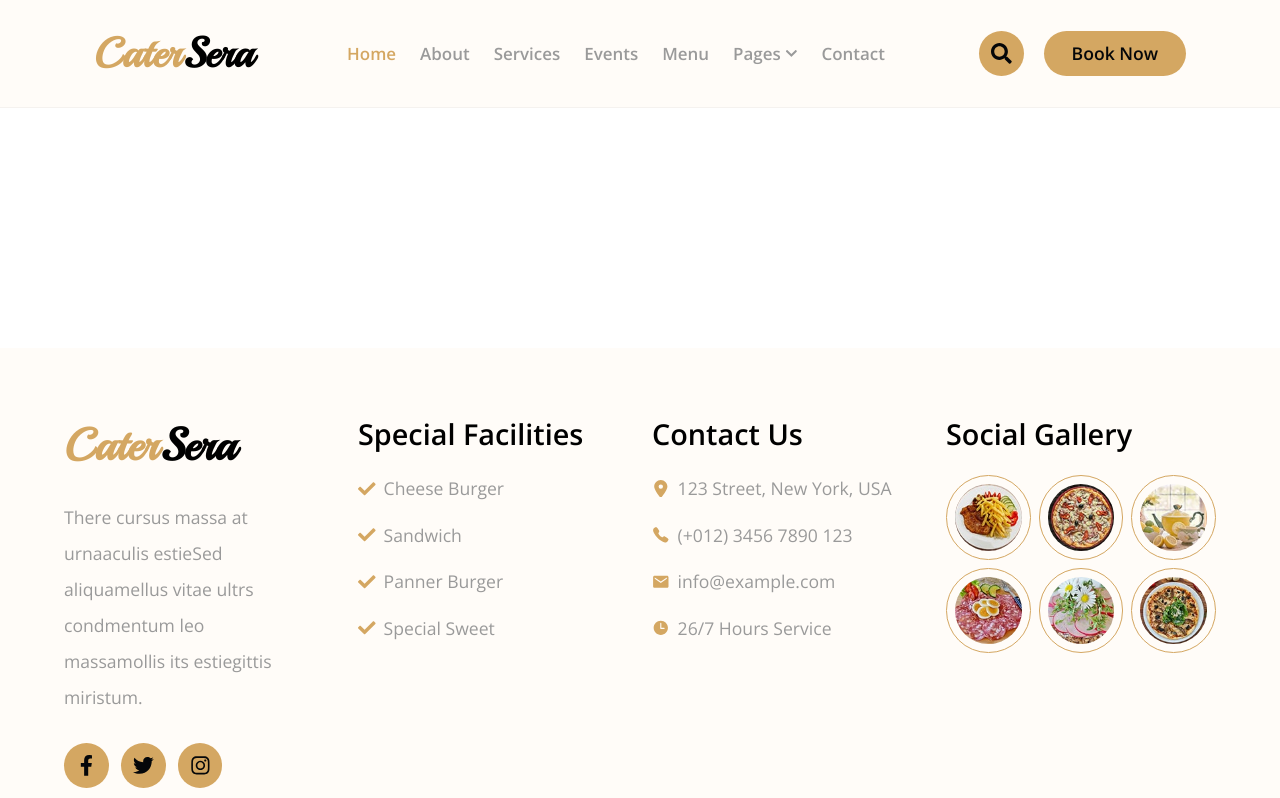
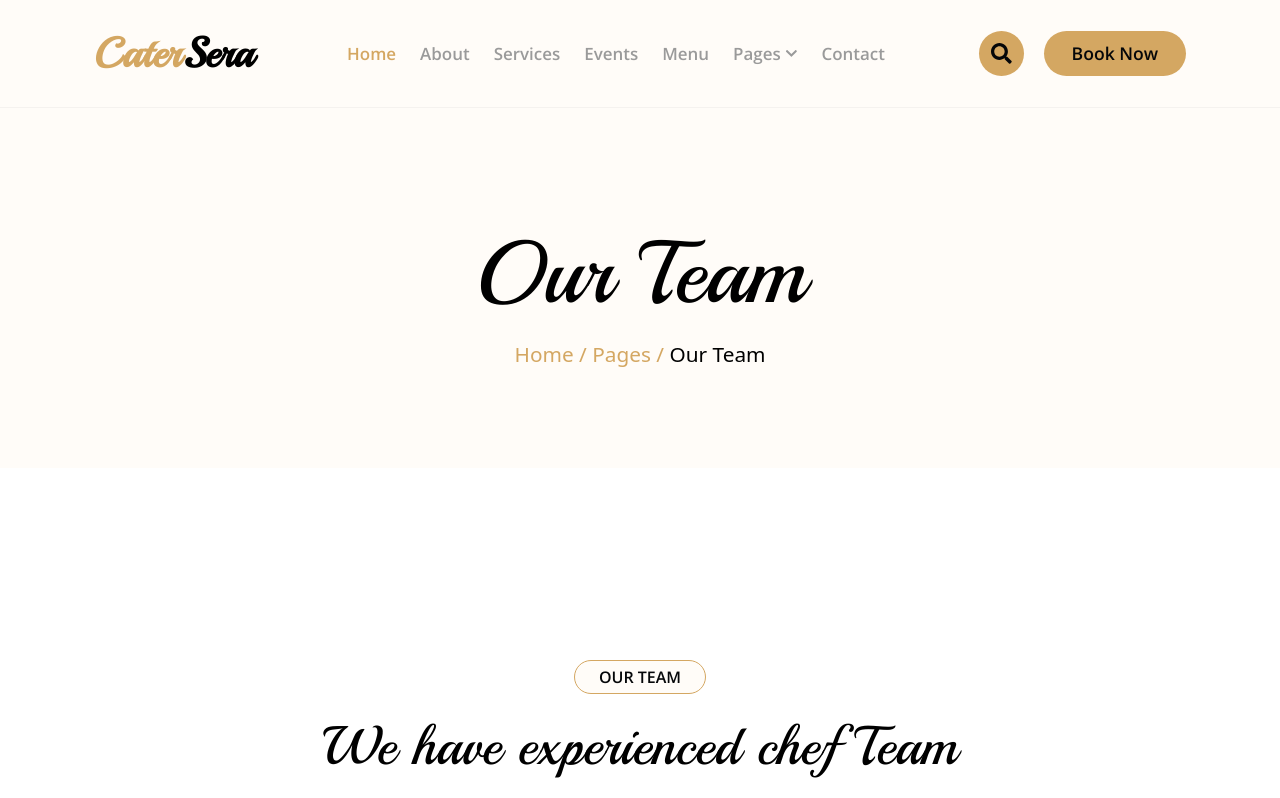
Before and after one commit to chwaleed/Resturant_Website, a React (Vite) app: page /pages/team in a window 1280 px wide. Shown: the top 798 px of the page. Built offline with nearby package versions, Linux system fonts and the light colour scheme.

Commit message:
Our team page is added

```diff
--- a/src/App.jsx
+++ b/src/App.jsx
@@ -9,6 +9,7 @@ import EventsPage from "./RenderPages/EventsPage";
 import MenuPage from "./RenderPages/MenuPage";
 import BookingPage from "./RenderPages/BookingPage";
 import OurBlogPage from "./RenderPages/OurBlogPage";
+import OurTeamPage from "./RenderPages/OurTeamPage";
 
 function App() {
   const [count, setCount] = useState(0);
@@ -27,6 +28,7 @@ function App() {
           <Route path="pages/">
             <Route path="booking" element={<BookingPage />} />
             <Route path="our-blogs" element={<OurBlogPage />} />
+            <Route path="team" element={<OurTeamPage />} />
           </Route>
         </Routes>
         <Footer />
--- a/src/RenderPages/OurTeamPage.jsx
+++ b/src/RenderPages/OurTeamPage.jsx
@@ -0,0 +1,14 @@
+import React from "react";
+import Page from "../compnents/Page";
+import Team from "../pages/Team/Team";
+
+function OurTeamPage() {
+  return (
+    <>
+      <Page text1={"Pages / "} text2={"Our Team"} title={"Our Team"} />
+      <Team />
+    </>
+  );
+}
+
+export default OurTeamPage;
```
